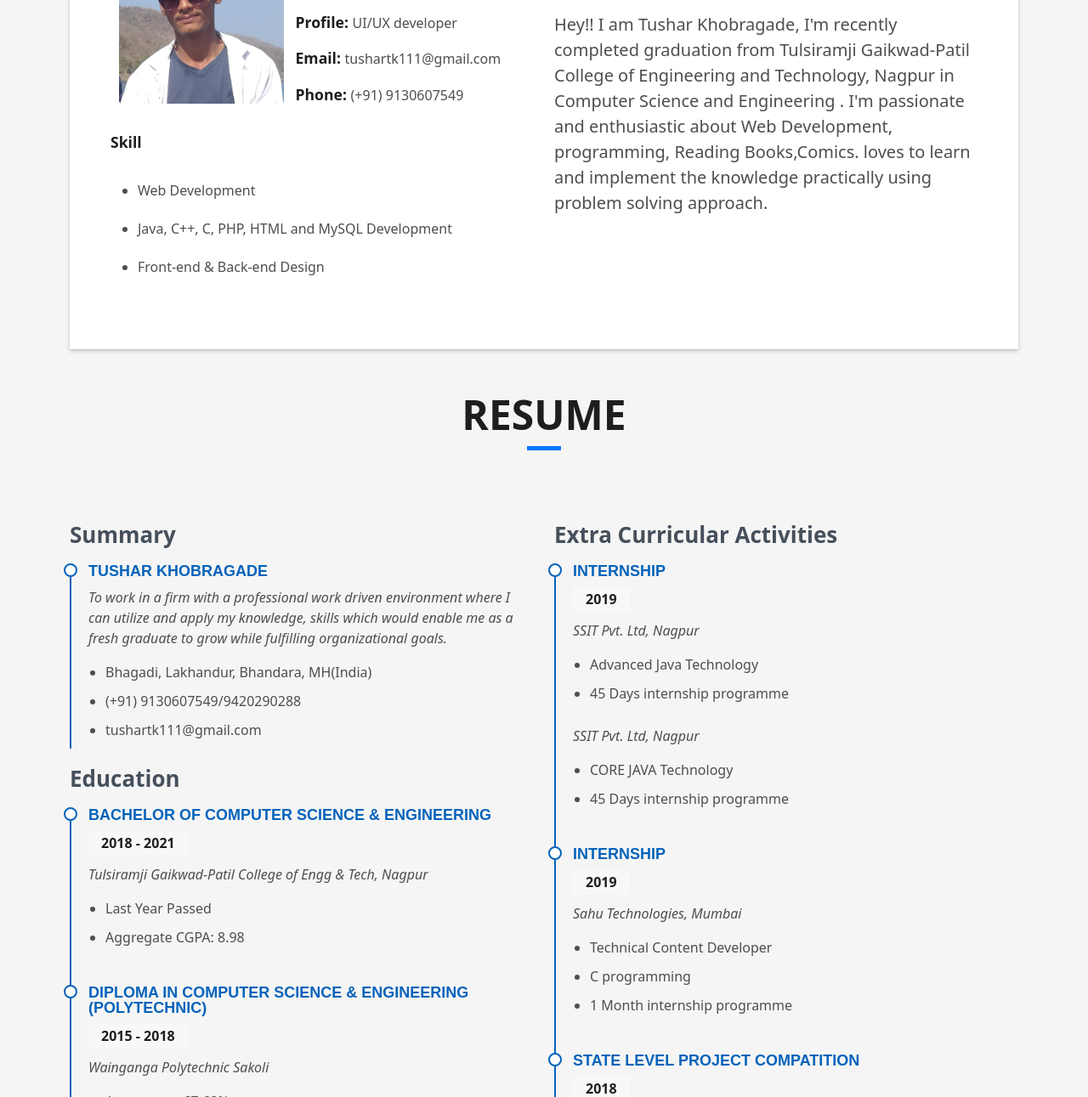
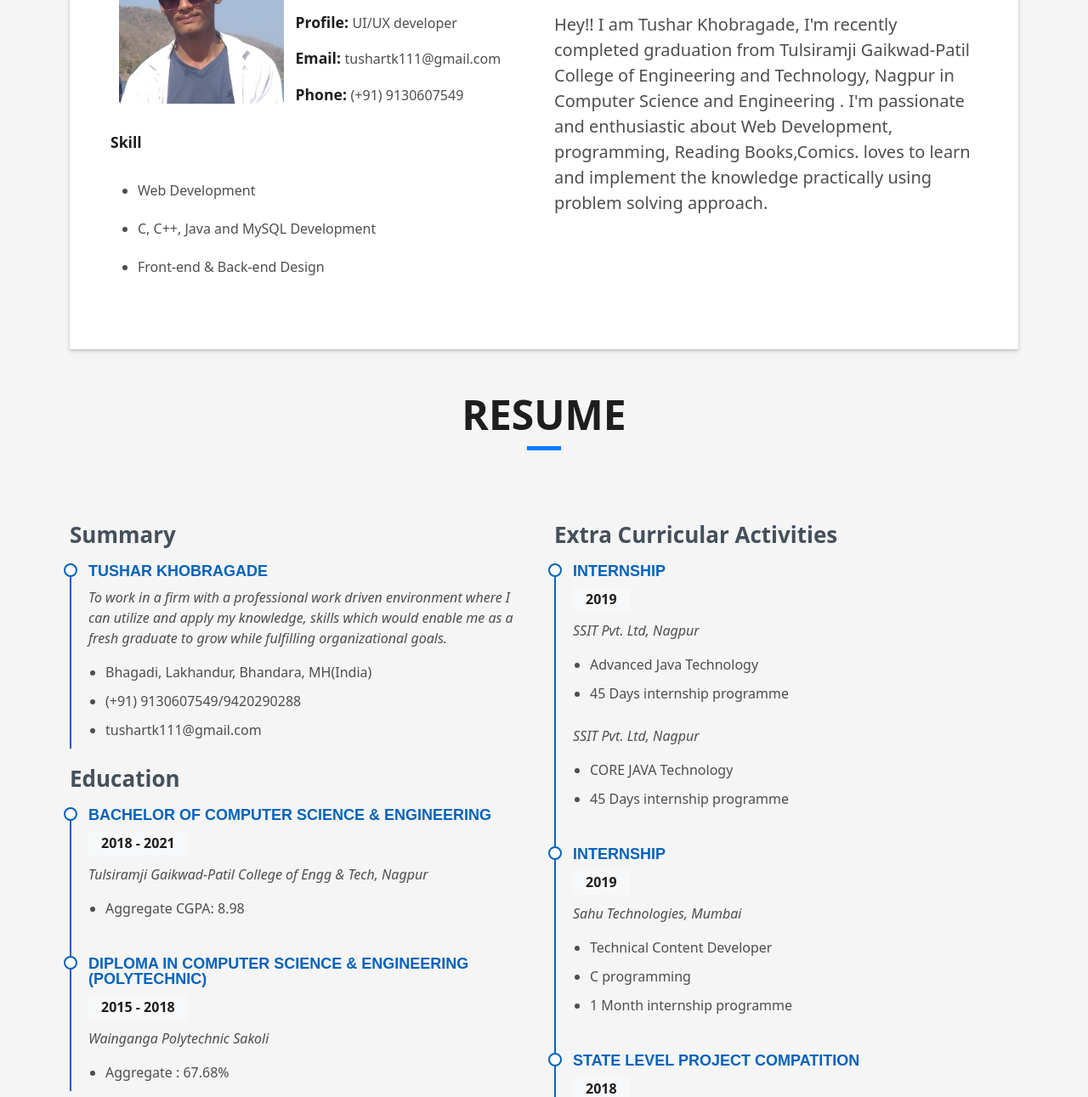
Before and after one commit to Tushar0106/Portfolio, a plain HTML site: page index.html in a window 1280 px wide. Shown: the part 1000-2291 px from the top of the page at 85% size. Drawn offline with nearby package versions, Linux system fonts and the light colour scheme; a script that the page names is missing.

Commit message:
update resume and edu details

```diff
--- a/index.html
+++ b/index.html
@@ -95,7 +95,7 @@
                     <p class="title-s">Skill</p>
                       <ul>
                         <li><span style="color:#F95353;font-size:30px;"></span>Web Development</li>
-                        <li><span style="color:#F95353;font-size:30px;"></span>Java, C++, C, PHP, HTML and MySQL Development</li>
+                        <li><span style="color:#F95353;font-size:30px;"></span>C, C++, Java and MySQL Development</li>
                         <li><span style="color:#F95353;font-size:30px;"></span>Front-end & Back-end Design</li>
                       </ul>
 
@@ -157,7 +157,6 @@
               <h5>2018 - 2021</h5>
               <p><em>Tulsiramji Gaikwad-Patil College of Engg & Tech, Nagpur</em></p>
               <ul>
-                <li>Last Year Passed</li>
                 <li>Aggregate CGPA: 8.98</li>
               </ul>
             </div>
```
Also changed, not shown: 1 other file.
